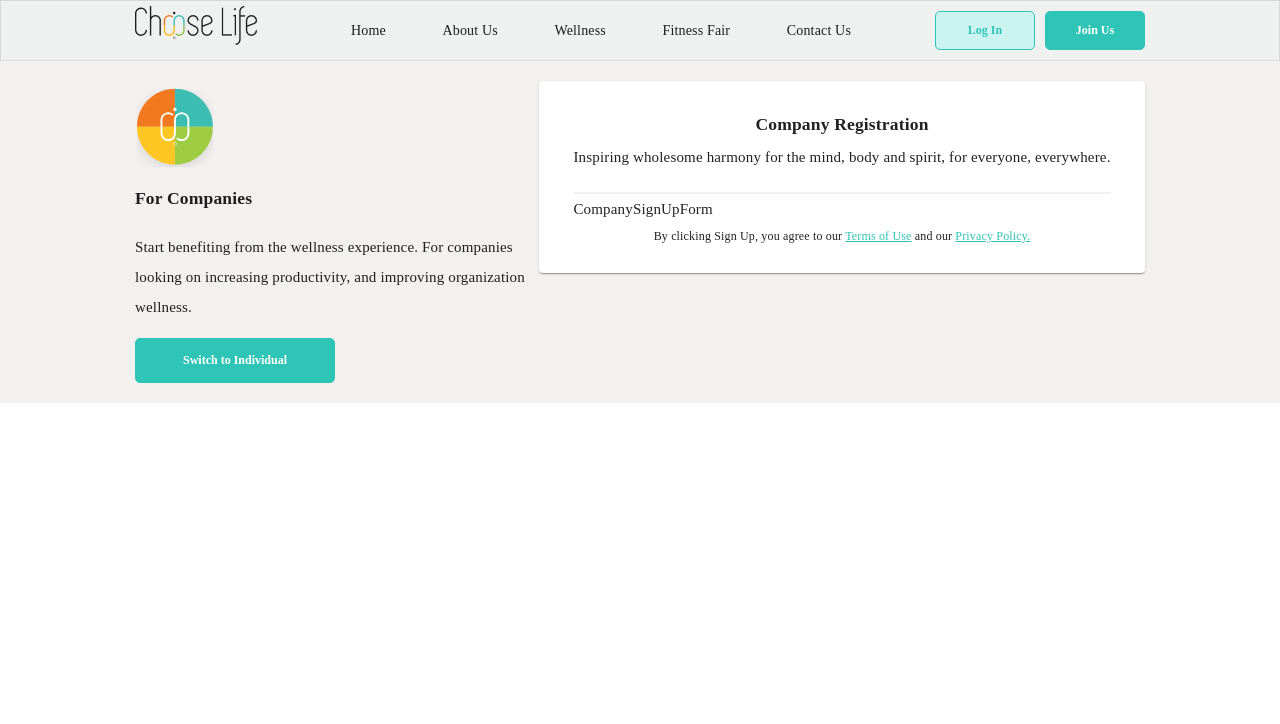
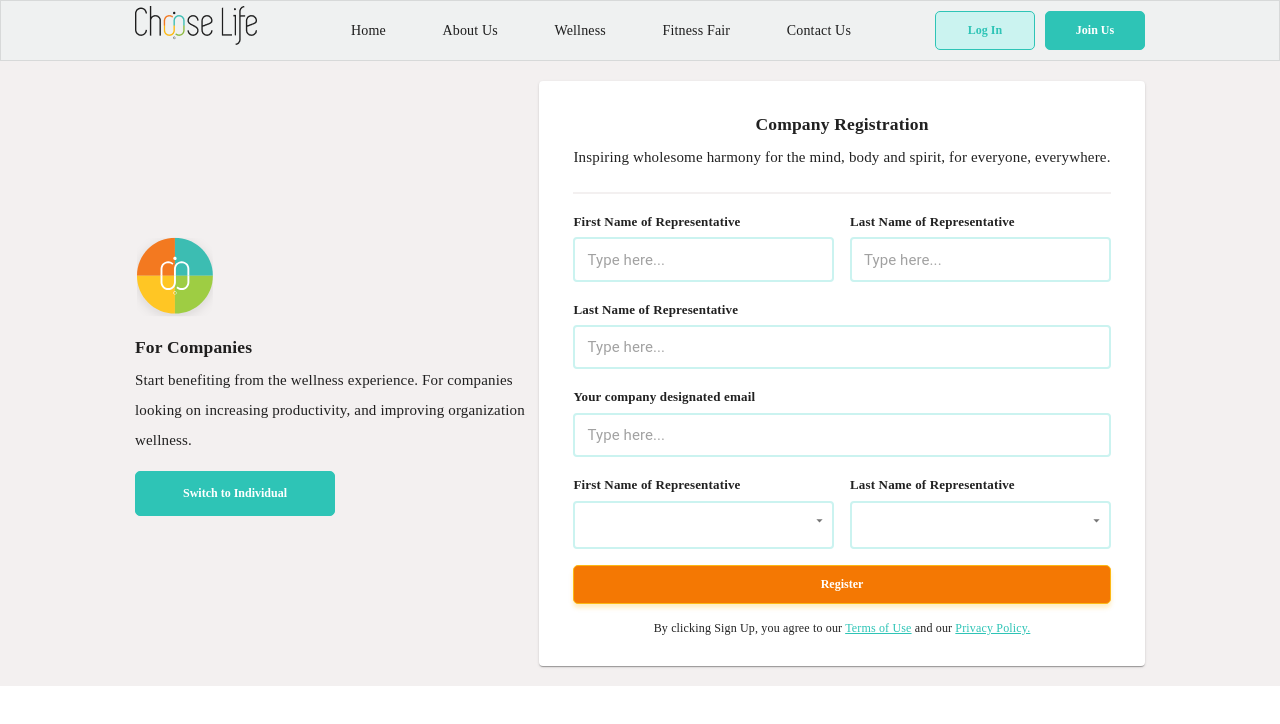
Before and after one commit to Kaeyz/react-app, a React (Create React App) app: page /onboarding/company in a window 1280 px wide. Shown: the top 724 px of the page. Built offline with nearby package versions, Linux system fonts and the light colour scheme.

Commit message:
ADD: company registration form styling complete

```diff
--- a/src/Theme.js
+++ b/src/Theme.js
@@ -1,6 +1,7 @@
 import React from 'react';
 import { ThemeProvider, createGlobalStyle } from 'styled-components';
 import PropTypes from 'prop-types';
+
 
 
 const theme = {
@@ -116,4 +117,5 @@ Theme.propTypes = {
 	children: PropTypes.object.isRequired,
 };
 
+export { theme };
 export default Theme;
--- a/src/components/common/Button.js
+++ b/src/components/common/Button.js
@@ -4,7 +4,7 @@ import styled from 'styled-components';
 import PropTypes from 'prop-types';
 
 const Wrapper = styled.div`
-
+width: 100%;
 .greenBtn {
   border: 1px solid #2ec4b6;
   color: #2ec4b6;
--- a/src/components/common/inputs/SelectInput.js
+++ b/src/components/common/inputs/SelectInput.js
@@ -1,20 +1,41 @@
 import React from 'react';
 import styled from 'styled-components';
 import PropTypes from 'prop-types';
-import {Select, FormControl, MenuItem, Typography } from '@material-ui/core';
+import { Select, MenuItem, } from '@material-ui/core';
+import { withStyles } from '@material-ui/core/styles';
+import { theme as myTheme } from '../../../Theme';
+import InputBase from '@material-ui/core/InputBase';
+
+const Input = withStyles((theme) => ({
+	input: {
+		border: `2px solid ${myTheme.color.ui_text_01}`,
+		fontSize: '1.5rem',
+		padding: '1.3rem 4px 1.3rem 4px',
+		'&:focus': {
+			borderRadius: 4,
+			borderColor: myTheme.color.active_primary,
+			boxShadow: '0 0 0 0.2rem rgba(0,123,255,.25)',
+		},
+	},
+}))(InputBase);
 
 const Wrapper = styled.div`
+	margin-top: 1.5rem;
 	width: 100%;
-	.label {
-		margin: 0;
-		font-weight: normal;
+	.input_label {
+		margin-bottom: 0.3rem;
 		font-size: 1.3rem;
+		margin-top: 0;
 	}
 	.input {
 		margin: 0;
 		min-width: 100%;
 	}
 `;
+
+const inputStyle = {
+	fontSize: '1.5rem',
+};
 
 const SelectInput = ({label, onChange, value, options}) => {
 
@@ -24,20 +45,19 @@ const SelectInput = ({label, onChange, value, options}) => {
 
 	return (
 		<Wrapper>
-			<FormControl variant="outlined" fullWidth 					className="input">
-				<Typography variant="subtitle1" component="h6" className="label">{label}</Typography>
+			<h6 className="input_label">{label}</h6>
 			<Select
-					fullWidth
-					margin="dense"
+				className="input"
 				variant="outlined"
 				value={value}
 				onChange={handleChange}
+				input={<Input />}
+				inputProps={{ style: inputStyle }}
 			>
-					{options.map((option, index) => (
+				{options && options.map((option, index) => (
 					<MenuItem key={index} value={option.value}>{option.text}</MenuItem>
 				))}
 			</Select>
-			</FormControl>
 		</Wrapper>
 	);
 };
--- a/src/components/common/inputs/TextInput.js
+++ b/src/components/common/inputs/TextInput.js
@@ -1,15 +1,36 @@
 import React from 'react';
 import styled from 'styled-components';
 import PropTypes from 'prop-types';
-import { Typography, TextField } from '@material-ui/core';
+import { TextField } from '@material-ui/core';
+import { withStyles } from '@material-ui/core/styles';
+import { theme } from '../../../Theme';
+
+
+const EditedTextField = withStyles({
+	root: {
+		'& input:valid + fieldset': {
+			borderColor: theme.color.ui_text_01,
+			borderWidth: 2,
+		},
+		'& input:valid:hover + fieldset': {
+			borderColor: theme.color.brand_02,
+			borderWidth: 2,
+		},
+		'& input:valid:focus + fieldset': {
+			borderColor: theme.color.active_primary,
+			borderLeftWidth: 2,
+			padding: '4px',
+		},
+	},
+})(TextField);
 
 const Wrapper = styled.div`
-
+	margin-top: 1.5rem;
 	width: 100%;
-	.label {
-		margin: 0;
-		font-weight: normal;
+	.input_label {
+		margin-bottom: 0.3rem;
 		font-size: 1.3rem;
+		margin-top: 0;
 	}
 	.input {
 		margin: 0;
@@ -17,25 +38,29 @@ const Wrapper = styled.div`
 	}
 `;
 
+const inputStyle = {
+	fontSize: '1.5rem',
+	paddingTop: '1.3rem',
+	paddingBottom: '1.3rem',
+};
 
 const TextInput = ({ label, onChange, value, placeholder }) => {
 
 	const handleChange = (event) => {
+		// 	inputProps={{ style: inputStyle}}
 		onChange(event.target.value);
 	};
 
-
 	return (
 		<Wrapper>
-			<Typography variant="subtitle1" component="h6" className="label">{label}</Typography>
-			<TextField
+			<h6 className="input_label">{label}</h6>
+			<EditedTextField
 				placeholder={placeholder}
-				fullWidth
-				margin="dense"
 				variant="outlined"
 				className="input"
 				value={value}
 				onChange={handleChange}
+				inputProps={{ style: inputStyle }}
 			/>
 		</Wrapper>
 	);
--- a/src/components/forms/authentications/AuthFormLayout.js
+++ b/src/components/forms/authentications/AuthFormLayout.js
@@ -21,6 +21,7 @@ const Wrapper = styled.div`
 		border-bottom: 2px solid ${props => props.theme.color.ui_03}
 	}
 	.footerText {
+		margin-top: 1.2rem;
 		font-size: 1.2rem;
 		text-align: center;
 	}
--- a/src/components/forms/authentications/CompanySignUpForm.js
+++ b/src/components/forms/authentications/CompanySignUpForm.js
@@ -1,15 +1,100 @@
-import React from 'react';
+import React, { useState } from 'react';
 import AuthFormLayout from './AuthFormLayout';
+import { TextInput, SelectInput } from '../../common/inputs';
+import { Grid } from '@material-ui/core';
+import styled from 'styled-components';
+import Button from '../../common/Button';
 //import PropTypes from 'prop-types'
 
+const Wrapper = styled.div`
+	.submit {
+		margin-top: 1.6rem;
+		display: flex;
+		justify-content: center;
+	}
+`;
+
 function CompanySignUpForm() {
+	const [name, setName] = useState('');
+
+
 	return (
-		<AuthFormLayout
-			title="Company Registration"
-			description="Inspiring wholesome harmony for the mind, body and spirit, for everyone, everywhere."
-		>
-			CompanySignUpForm
-		</AuthFormLayout>
+		<Wrapper>
+
+			<AuthFormLayout
+				title="Company Registration"
+				description="Inspiring wholesome harmony for the mind, body and spirit, for everyone, everywhere."
+			>
+				<div>
+
+					<Grid container spacing={2} justify="space-between">
+						<Grid item xs={12} sm={6}>
+							<TextInput
+								label="First Name of Representative"
+								value= {name}
+								onChange={setName}
+								placeholder="Type here..."
+							/>
+						</Grid>
+						<Grid item xs={12} sm={6}>
+							<TextInput
+								label="Last Name of Representative"
+								value= {name}
+								onChange={setName}
+								placeholder="Type here..."
+							/>
+						</Grid>
+					</Grid>
+
+					<Grid container>
+						<Grid item xs={12} sm={12}>
+							<TextInput
+								label="Last Name of Representative"
+								value= {name}
+								onChange={setName}
+								placeholder="Type here..."
+							/>
+						</Grid>
+					</Grid>
+
+					<Grid container>
+						<Grid item xs={12} sm={12}>
+							<TextInput
+								label="Your company designated email"
+								value= {name}
+								onChange={setName}
+								placeholder="Type here..."
+							/>
+						</Grid>
+					</Grid>
+
+					<Grid container spacing={2} justify="space-between">
+						<Grid item xs={12} sm={6}>
+							<SelectInput
+								label="First Name of Representative"
+								value= {name}
+								onChange={setName}
+								placeholder="Type here..."
+								options={[]}
+							/>
+						</Grid>
+						<Grid item xs={12} sm={6}>
+							<SelectInput
+								label="Last Name of Representative"
+								value= {name}
+								onChange={setName}
+								placeholder="Type here..."
+							/>
+						</Grid>
+
+					</Grid>
+					<div className="submit">
+						<Button theme="yellow" style={{width: '100%'}}>Register</Button>
+					</div>
+
+				</div>
+			</AuthFormLayout>
+		</Wrapper>
 	);
 }
 
--- a/src/components/layouts/appLayout/AuthLayout.js
+++ b/src/components/layouts/appLayout/AuthLayout.js
@@ -23,7 +23,7 @@ const Wrapper = styled.div`
   .logo_section {
     width: 40%;
     display: grid;
-    align-items: center;
+    align-content: center;
   }
   .item {
   	width: 60%;
@@ -37,14 +37,23 @@ const Wrapper = styled.div`
     height: 100%;
     margin-left: -1rem
   }
+	.link {
+		text-decoration: none;
+		color: inherit;
+	}
 
   @media screen and (max-width: ${props => props.theme.breakpoint.md}) {
     .logo_section {
       width: 100%;
 			display: flex;
+			margin-bottom: 2rem;
     }
     .item {
       width: 100%;
+    }
+		.logo_details {
+			display: flex;
+			align-items: center;
 		}
   }
 `;
@@ -58,18 +67,21 @@ export default function AuthLayout({ children, sidebar, data }) {
 				<img src={Frame} alt="frame" className="logo_img" />
 			</div>
 			<div className="logo_details">
+				<div className="details_text" >
 					<h3>{data.title}</h3>
 					<p>{data.description}</p>
-				<Link to={data.buttonLink}>
+				</div>
 				<Button
 					theme="darkGreen"
 					style={{ width: '20rem', padding: '1.4rem 0rem' }} >
+					<Link to={data.buttonLink} className="link">
 						{data.buttonText}
+					</Link>
 				</Button>
-				</Link>
 			</div>
 		</div>
 	);
+
 	return (
 		<Wrapper>
 			<Header />
```
Lines whose indentation alone changed are shown as unchanged.
